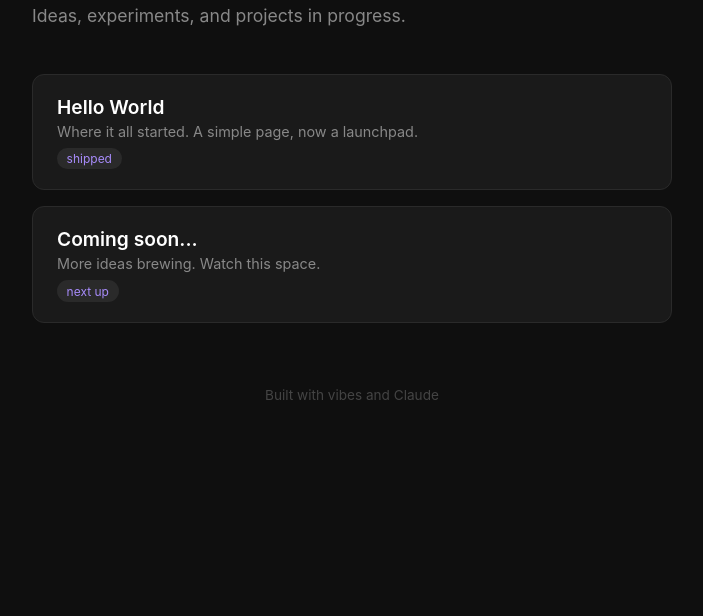
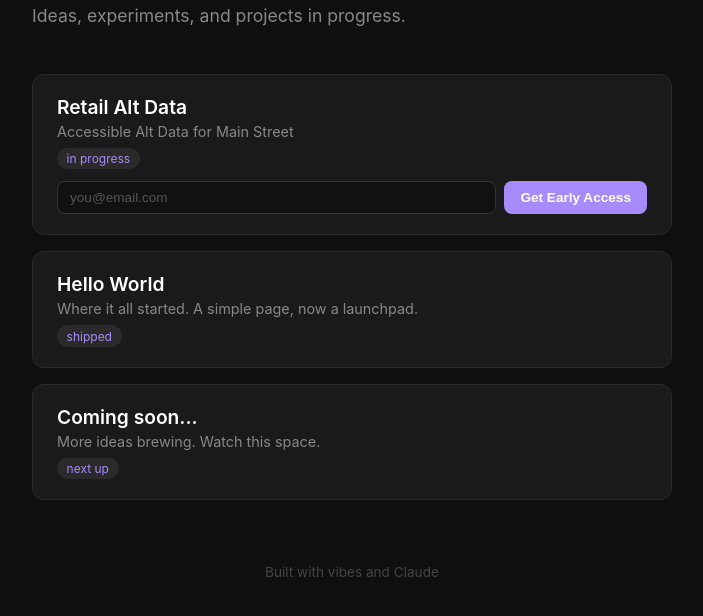
Before and after one commit to 2-chengz/claude-web-app, a plain HTML site: page index.html in a window 1280 px wide. Shown: the part 100-716 px from the top of the page, without its empty margins (288-991 px from the left). Drawn offline with Linux system fonts and the light colour scheme.

Commit message:
Add Retail Alt Data project with email capture form

```diff
--- a/index.html
+++ b/index.html
@@ -13,10 +13,7 @@
       color: #e0e0e0;
       padding: 3rem 1.5rem;
     }
-    .container {
-      max-width: 640px;
-      margin: 0 auto;
-    }
+    .container { max-width: 640px; margin: 0 auto; }
     h1 {
       font-size: 2.5rem;
       font-weight: 700;
@@ -25,17 +22,8 @@
       -webkit-background-clip: text;
       -webkit-text-fill-color: transparent;
     }
-    .subtitle {
-      color: #888;
-      font-size: 1.1rem;
-      margin-bottom: 3rem;
-    }
-    .project-list {
-      list-style: none;
-      display: flex;
-      flex-direction: column;
-      gap: 1rem;
-    }
+    .subtitle { color: #888; font-size: 1.1rem; margin-bottom: 3rem; }
+    .project-list { list-style: none; display: flex; flex-direction: column; gap: 1rem; }
     .project-list li {
       background: #1a1a1a;
       border: 1px solid #2a2a2a;
@@ -43,35 +31,29 @@
       padding: 1.25rem 1.5rem;
       transition: border-color 0.2s, transform 0.2s;
     }
-    .project-list li:hover {
-      border-color: #a78bfa;
-      transform: translateY(-2px);
+    .project-list li:hover { border-color: #a78bfa; transform: translateY(-2px); }
+    .project-name { font-size: 1.2rem; font-weight: 600; color: #fff; margin-bottom: 0.25rem; }
+    .project-desc { font-size: 0.9rem; color: #888; }
+    .project-tag {
+      display: inline-block; margin-top: 0.5rem; padding: 0.2rem 0.6rem;
+      background: #2a2a2a; border-radius: 999px; font-size: 0.75rem; color: #a78bfa;
     }
-    .project-name {
-      font-size: 1.2rem;
-      font-weight: 600;
-      color: #fff;
-      margin-bottom: 0.25rem;
+    .email-form { display: flex; gap: 0.5rem; margin-top: 0.75rem; }
+    .email-form input[type="email"] {
+      flex: 1; padding: 0.5rem 0.75rem; border-radius: 8px;
+      border: 1px solid #333; background: #111; color: #e0e0e0;
+      font-size: 0.85rem; outline: none;
     }
-    .project-desc {
-      font-size: 0.9rem;
-      color: #888;
+    .email-form input[type="email"]:focus { border-color: #60a5fa; }
+    .email-form input[type="email"]::placeholder { color: #555; }
+    .email-form button {
+      padding: 0.5rem 1rem; border-radius: 8px; border: none;
+      background: #a78bfa; color: #fff; font-size: 0.85rem;
+      font-weight: 600; cursor: pointer; transition: background 0.2s; white-space: nowrap;
     }
-    .project-tag {
-      display: inline-block;
-      margin-top: 0.5rem;
-      padding: 0.2rem 0.6rem;
-      background: #2a2a2a;
-      border-radius: 999px;
-      font-size: 0.75rem;
-      color: #a78bfa;
-    }
-    footer {
-      margin-top: 4rem;
-      text-align: center;
-      color: #444;
-      font-size: 0.85rem;
-    }
+    .email-form button:hover { background: #8b6ff0; }
+    .form-msg { font-size: 0.8rem; color: #34d399; margin-top: 0.5rem; display: none; }
+    footer { margin-top: 4rem; text-align: center; color: #444; font-size: 0.85rem; }
   </style>
 </head>
 <body>
@@ -79,6 +61,16 @@
     <h1>Things I'm Vibe Coding</h1>
     <p class="subtitle">Ideas, experiments, and projects in progress.</p>
     <ul class="project-list">
+      <li>
+        <div class="project-name">Retail Alt Data</div>
+        <div class="project-desc">Accessible Alt Data for Main Street</div>
+        <span class="project-tag">in progress</span>
+        <form class="email-form" onsubmit="event.preventDefault(); this.querySelector('button').textContent='Subscribed!'; this.querySelector('.form-msg').style.display='block'; this.querySelector('input').disabled=true; this.querySelector('button').disabled=true;">
+          <input type="email" placeholder="you@email.com" required>
+          <button type="submit">Get Early Access</button>
+        </form>
+        <div class="form-msg">Thanks! We'll be in touch.</div>
+      </li>
       <li>
         <div class="project-name">Hello World</div>
         <div class="project-desc">Where it all started. A simple page, now a launchpad.</div>
```
